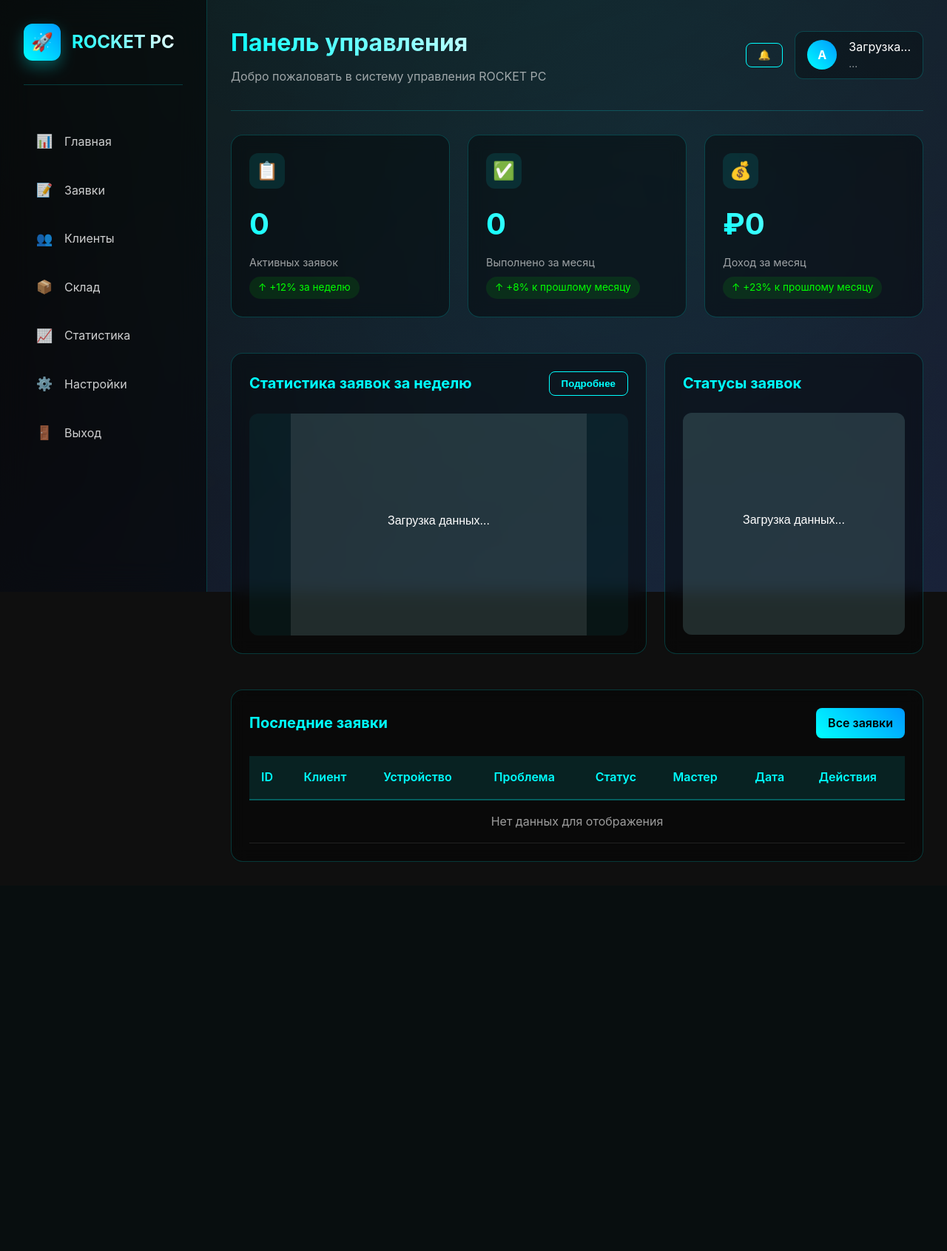
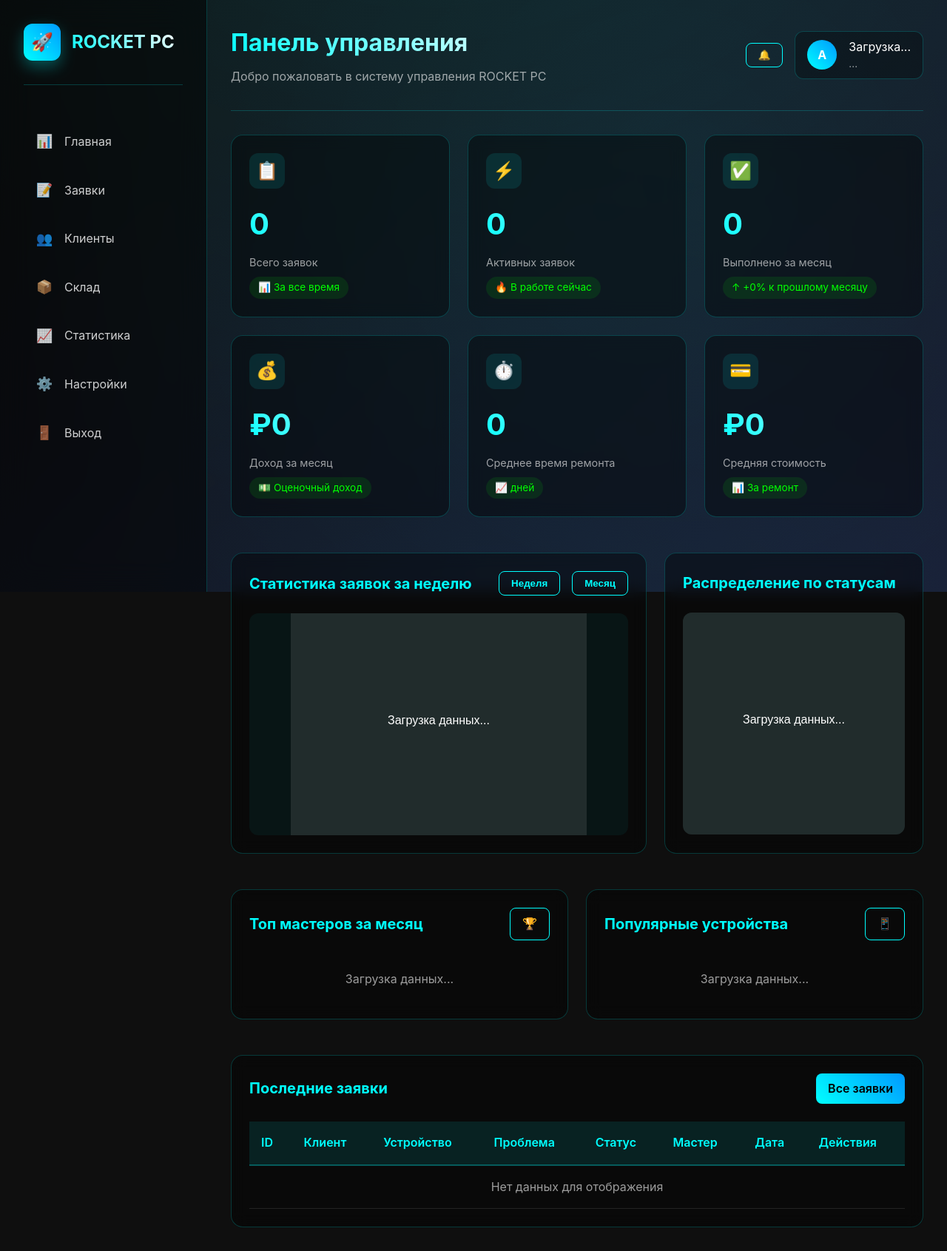
Before and after one commit to kuzoVS/rocketpc, a Python web app: template templates/dashboard/dashboard.html in a window 1280 px wide. Shown: the whole page at 74% size. Before the commit the page ends 1165 px from the top, so only its background shows below. Run offline with Jinja, Linux system fonts and the light colour scheme; the template is opened without the code that fills it, so the values that code supplies are empty; a map, chart or similar area stays blank.

Commit message:
Update dashboard.html

```diff
--- a/templates/dashboard/dashboard.html
+++ b/templates/dashboard/dashboard.html
@@ -39,15 +39,27 @@
                 </div>
             </header>
 
+            <!-- Основные показатели -->
             <div class="stats-grid fade-in">
                 <div class="stat-card">
                     <div class="stat-header">
                         <div class="stat-icon">📋</div>
                     </div>
+                    <div class="stat-value" id="totalRequestsCount">0</div>
+                    <div class="stat-label">Всего заявок</div>
+                    <div class="stat-change">
+                        <span>📊</span> За все время
+                    </div>
+                </div>
+
+                <div class="stat-card">
+                    <div class="stat-header">
+                        <div class="stat-icon">⚡</div>
+                    </div>
                     <div class="stat-value" id="activeRequestsCount">0</div>
                     <div class="stat-label">Активных заявок</div>
                     <div class="stat-change">
-                        <span>↑</span> +12% за неделю
+                        <span>🔥</span> В работе сейчас
                     </div>
                 </div>
 
@@ -57,8 +69,8 @@
                     </div>
                     <div class="stat-value" id="completedRequestsCount">0</div>
                     <div class="stat-label">Выполнено за месяц</div>
-                    <div class="stat-change">
-                        <span>↑</span> +8% к прошлому месяцу
+                    <div class="stat-change" id="completedChange">
+                        <span>↑</span> +0% к прошлому месяцу
                     </div>
                 </div>
 
@@ -69,16 +81,42 @@
                     <div class="stat-value" id="monthlyRevenue">₽0</div>
                     <div class="stat-label">Доход за месяц</div>
                     <div class="stat-change">
-                        <span>↑</span> +23% к прошлому месяцу
+                        <span>💵</span> Оценочный доход
+                    </div>
+                </div>
+
+                <div class="stat-card">
+                    <div class="stat-header">
+                        <div class="stat-icon">⏱️</div>
+                    </div>
+                    <div class="stat-value" id="avgRepairTime">0</div>
+                    <div class="stat-label">Среднее время ремонта</div>
+                    <div class="stat-change">
+                        <span>📈</span> дней
+                    </div>
+                </div>
+
+                <div class="stat-card">
+                    <div class="stat-header">
+                        <div class="stat-icon">💳</div>
+                    </div>
+                    <div class="stat-value" id="avgCost">₽0</div>
+                    <div class="stat-label">Средняя стоимость</div>
+                    <div class="stat-change">
+                        <span>📊</span> За ремонт
                     </div>
                 </div>
             </div>
 
+            <!-- Графики и статистика -->
             <div class="charts-section fade-in">
                 <div class="chart-card">
                     <div class="chart-header">
                         <h3 class="chart-title">Статистика заявок за неделю</h3>
-                        <button class="btn btn-outline">Подробнее</button>
+                        <div style="display: flex; gap: 1rem;">
+                            <button class="btn btn-outline btn-sm" onclick="loadWeeklyChart()">Неделя</button>
+                            <button class="btn btn-outline btn-sm" onclick="loadMonthlyChart()">Месяц</button>
+                        </div>
                     </div>
                     <div class="chart-placeholder">
                         <canvas id="weeklyChart" width="400" height="300"></canvas>
@@ -87,7 +125,7 @@
 
                 <div class="chart-card">
                     <div class="chart-header">
-                        <h3 class="chart-title">Статусы заявок</h3>
+                        <h3 class="chart-title">Распределение по статусам</h3>
                     </div>
                     <div class="chart-placeholder">
                         <canvas id="statusChart" width="300" height="300"></canvas>
@@ -95,6 +133,36 @@
                 </div>
             </div>
 
+            <!-- Дополнительные секции -->
+            <div style="display: grid; grid-template-columns: 1fr 1fr; gap: 1.5rem; margin-bottom: 3rem;">
+                <!-- Топ мастеров -->
+                <div class="recent-section fade-in">
+                    <div class="section-header">
+                        <h3 class="section-title">Топ мастеров за месяц</h3>
+                        <span class="btn btn-outline btn-sm">🏆</span>
+                    </div>
+                    <div id="topMastersList" style="padding: 1rem 0;">
+                        <div style="text-align: center; color: rgba(255,255,255,0.6);">
+                            Загрузка данных...
+                        </div>
+                    </div>
+                </div>
+
+                <!-- Статистика по устройствам -->
+                <div class="recent-section fade-in">
+                    <div class="section-header">
+                        <h3 class="section-title">Популярные устройства</h3>
+                        <span class="btn btn-outline btn-sm">📱</span>
+                    </div>
+                    <div id="deviceStatsList" style="padding: 1rem 0;">
+                        <div style="text-align: center; color: rgba(255,255,255,0.6);">
+                            Загрузка данных...
+                        </div>
+                    </div>
+                </div>
+            </div>
+
+            <!-- Последние заявки -->
             <div class="recent-section fade-in">
                 <div class="section-header">
                     <h3 class="section-title">Последние заявки</h3>
```
